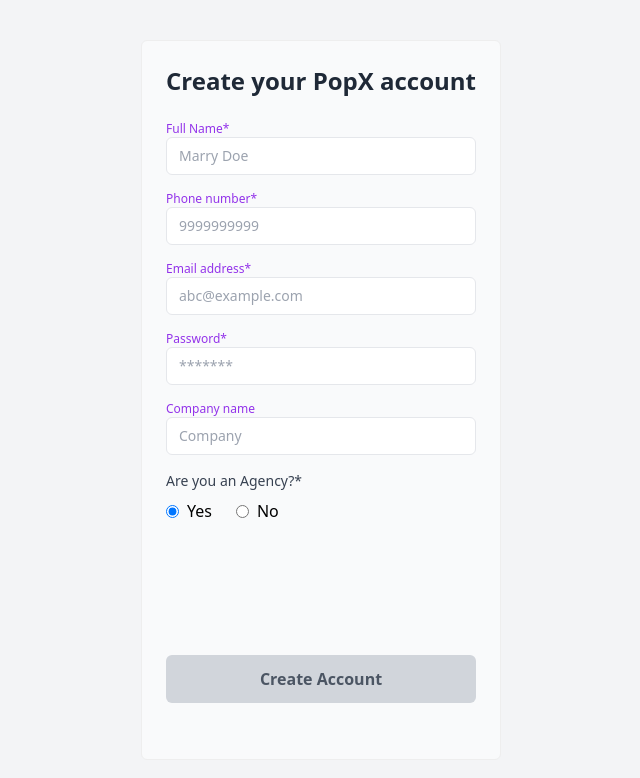
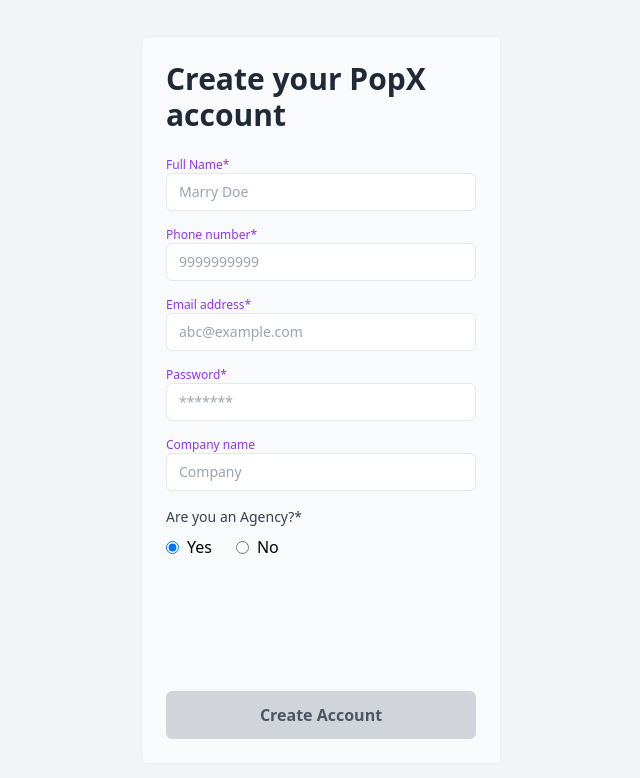
Before and after one commit to sachin-mishra-01/educase-xd-assignment, a React (Create React App) app: page /signup in a window 1280 px wide. Shown: the top 778 px of the page, without its empty margins (319-959 px from the left). Built offline with nearby package versions, Linux system fonts and the light colour scheme.

Commit message:
Update Signup.jsx

```diff
--- a/src/pages/Signup.jsx
+++ b/src/pages/Signup.jsx
@@ -18,7 +18,7 @@
 
   return (
     <PhoneContainer>
-      <h2 className="text-2xl font-bold text-gray-800">Create your PopX account</h2>
+      <h2 className="text-3xl font-bold text-gray-800">Create your PopX account</h2>
 
       <div className="mt-6 space-y-4">
         <div>
```
